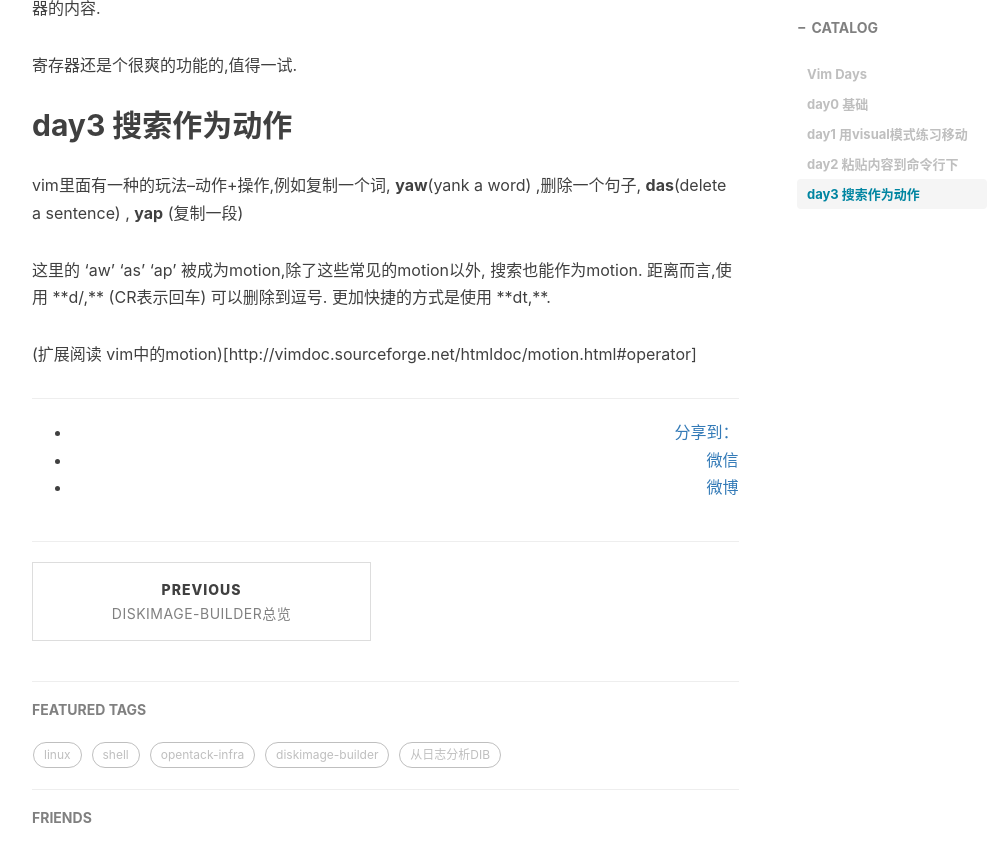
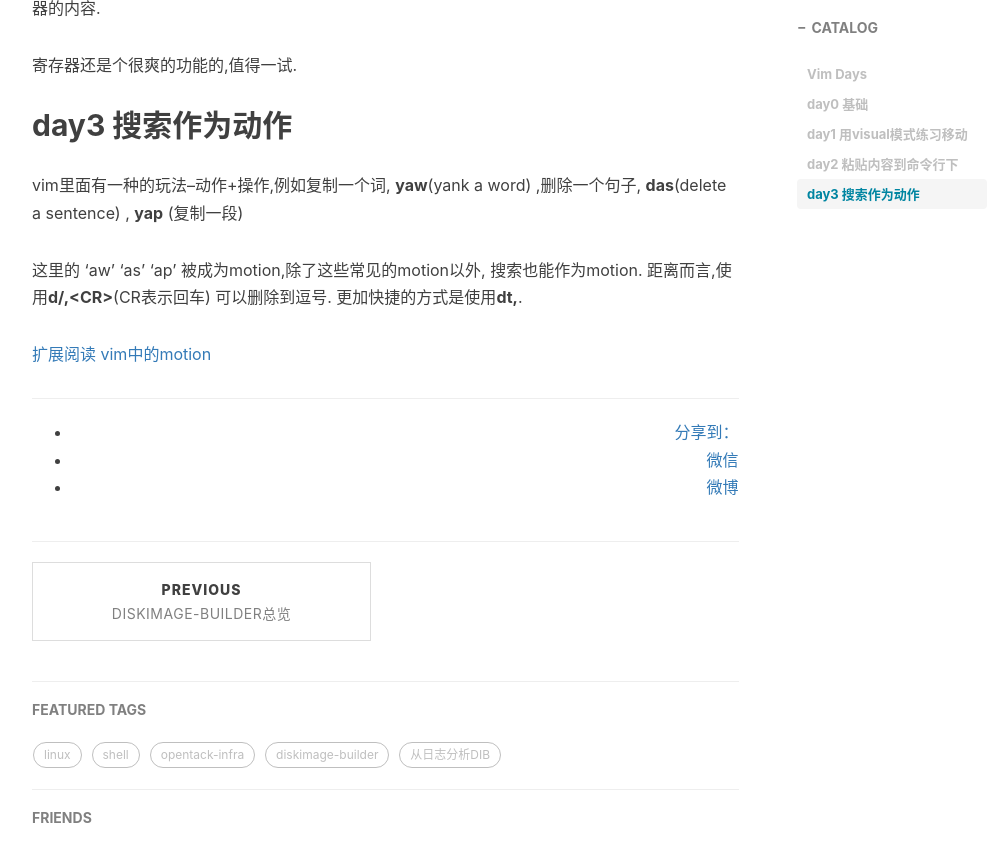
Before and after one commit to xionchen/xionchen.github.io, a Jekyll site: the page built from _posts/2016-11-1-vim-everyday.markdown, in a window 1280 px wide and 900 px high, scrolled down 2700 px. Shown: the top 862 px of the window, without its empty margins (233-1231 px from the left). Built offline with Jekyll 4.4.1, drawn with Linux system fonts in a browser that asks for light colours; nearby versions of some CDN libraries; comment, search, counter and statistics services are not loaded.

Commit message:
update vim days

```diff
--- a/_posts/2016-11-1-vim-everyday.markdown
+++ b/_posts/2016-11-1-vim-everyday.markdown
@@ -90,6 +90,6 @@ function specialAdd(a, b) {
 vim里面有一种的玩法--动作+操作,例如复制一个词, **yaw**(yank a word) ,删除一个句子, **das**(delete a sentence) , **yap** (复制一段)
 
 这里的 'aw' 'as' 'ap' 被成为motion,除了这些常见的motion以外, 搜索也能作为motion.
-距离而言,使用 **d/,<CR>** (CR表示回车) 可以删除到逗号. 更加快捷的方式是使用 **dt,**.
+距离而言,使用**d/,\<CR\>**(CR表示回车) 可以删除到逗号. 更加快捷的方式是使用**dt,**.
 
-(扩展阅读 vim中的motion)[http://vimdoc.sourceforge.net/htmldoc/motion.html#operator]
+[扩展阅读 vim中的motion](http://vimdoc.sourceforge.net/htmldoc/motion.html#operator)
```
